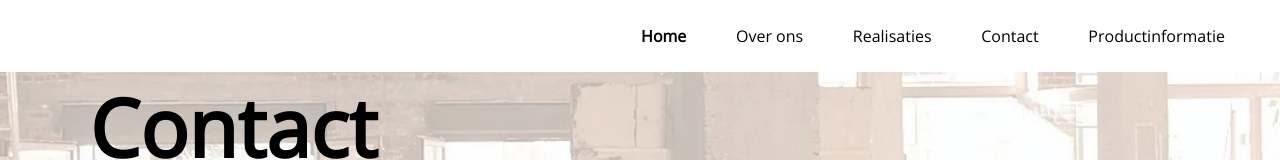
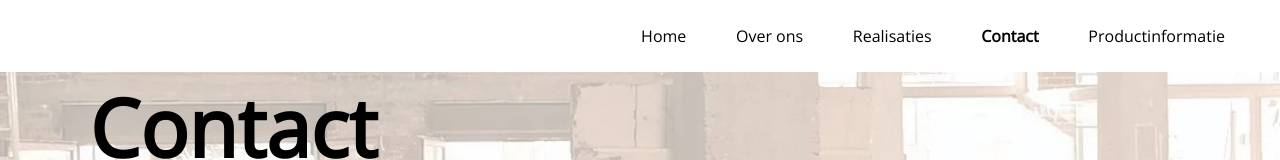
Before and after one commit to ZacharyPlayss/tafelsopmaat, a Vue app in the folder Front-end/: page /Contact in a window 1280 px wide. Shown: the top 160 px of the page. Built offline with nearby package versions, Linux system fonts and the light colour scheme.

Commit message:
Selected Page highlight fix

```diff
--- a/Front-end/src/App.vue
+++ b/Front-end/src/App.vue
@@ -1,7 +1,7 @@
 <template>
   <nav>
     <div class="nav-Items">
-      <router-link to="/" class="active">Home</router-link>
+      <router-link to="/">Home</router-link>
       <router-link to="/about">Over ons</router-link>
       <router-link to="/Realisaties">Realisaties</router-link>
       <router-link to="/Contact">Contact</router-link>
@@ -102,7 +102,7 @@ footer{
   margin-left:5%;
   margin-top:2%;
 }
-.active{
+.router-link-exact-active{
   font-weight:900;
 }
 button{
```
